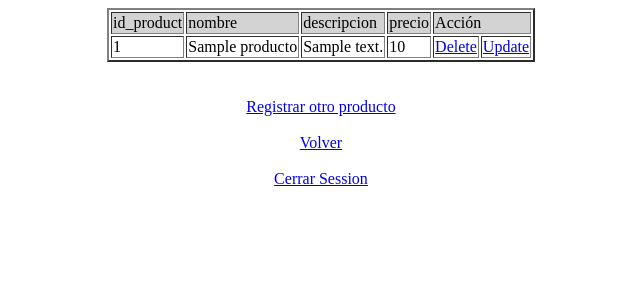
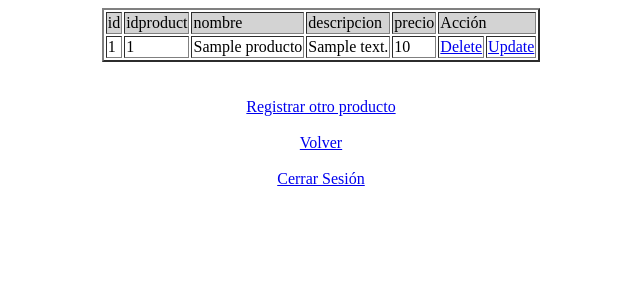
Before and after one commit to Hlgblackhat/ServicioLicorera, a PHP site: page /productos.php in a window 1280 px wide. Shown: the top 300 px of the page, without its empty margins (319-959 px from the left). Run offline with PHP 8.4, Linux system fonts and the light colour scheme; tables that the repository leaves empty or names only in its code hold one stand-in row (values such as "Sample post").

Commit message:
correcciones minimas de ortografia

```diff
--- a/home_admin.php
+++ b/home_admin.php
@@ -6,11 +6,11 @@
     <body>
 
         <center>
-        <a href="new_producto.html">Registar Producto</a>
+        <a href="new_producto.html">Registar Productos</a>
         <br><br>
         <a href="productos.php">Listar Productos</a>
         <br><br>
-        <a href="salir.php">Cerrar Session</a>
+        <a href="salir.php">Cerrar Sesión</a>
         </center>
 
 
--- a/new_producto.html
+++ b/new_producto.html
@@ -7,7 +7,7 @@
     <form action="valida_new_product.php" method="post">
       <h1>Nuevo Prodcuto</h1>
       Id: <br>
-      <input type="text" placeholder="id producto" name="id_product">
+      <input type="text" placeholder="id producto" name="idproduct">
       <br>
       Nombre:<br>
       <input type="text" placeholder="nombre de producto" name="nombre">
--- a/productos.php
+++ b/productos.php
@@ -20,7 +20,8 @@ if ($resultado->num_rows > 0) {
     echo "<div align=\"center\">\n";
     echo "<table border=2>\n";
     echo "<tr BGCOLOR=\"#D3D3D3\">\n";
-    echo "<td>id_product</td>\n";
+    echo "<td>id</td>\n";
+    echo "<td>idproduct</td>\n";
     echo "<td>nombre</td>\n";
     echo "<td>descripcion</td>\n";
     echo "<td>precio</td>\n";
@@ -35,8 +36,8 @@ if ($resultado->num_rows > 0) {
         else{
           echo "<tr>\n";
       	}
-        echo "<td>".$row["id_product"]."</td>\n<td>".$row["nombre"]."</td>\n<td>".$row["descripcion"]."</td>\n<td>".$row["precio"]."</
-        td>\n<td><a href=\"delete_producto.php?id=".$row["id_product"]."\">Delete</td><td><a href=\"update_producto.php?id=".$row["id_product"]."\">Update</td>\n";
+        echo "<td>".$row["id"]."</td>\n<td>".$row["idproduct"]."</td>\n<td>".$row["nombre"]."</td>\n<td>".$row["descripcion"]."</td>\n<td>".$row["precio"]."</
+        td>\n<td><a href=\"delete_producto.php?id=".$row["id"]."\">Delete</td><td><a href=\"update_producto.php?id=".$row["id"]."\">Update</td>\n";
         echo "</tr>\n";
         $fila=$fila+1;
     }
@@ -58,5 +59,5 @@ $conexion->close();
  <br><br>
  <a href="home_admin.php">Volver</a>
  <br><br>
- <a href="salir.php">Cerrar Session</a>
+ <a href="salir.php">Cerrar Sesión</a>
  </center>
--- a/valida_new_product.php
+++ b/valida_new_product.php
@@ -2,7 +2,8 @@
 <body>
 
 <?php
-$id_product = $_POST["id_product"];
+
+$idproduct = $_POST["idproduct"];
 $nombre = $_POST["nombre"];
 $desc = $_POST["descripcion"];
 $precio = $_POST["precio"];
@@ -11,7 +12,7 @@ $precio = $_POST["precio"];
 // Create connection
 include("parametrosDB.php");
 
-$consulta="INSERT INTO productos values('$id_product','$nombre','$desc','$precio')";
+$consulta="INSERT INTO productos values('','$idproduct','$nombre','$desc','$precio')";
 
 if($conexion->query($consulta)===TRUE){
 ?>
```
